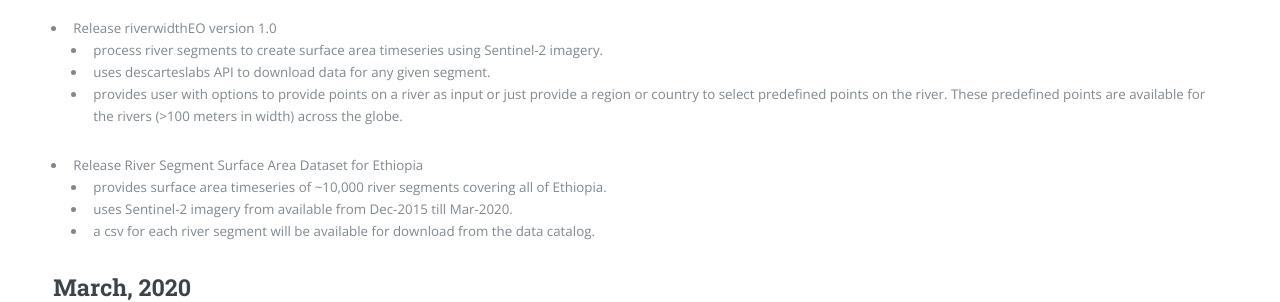
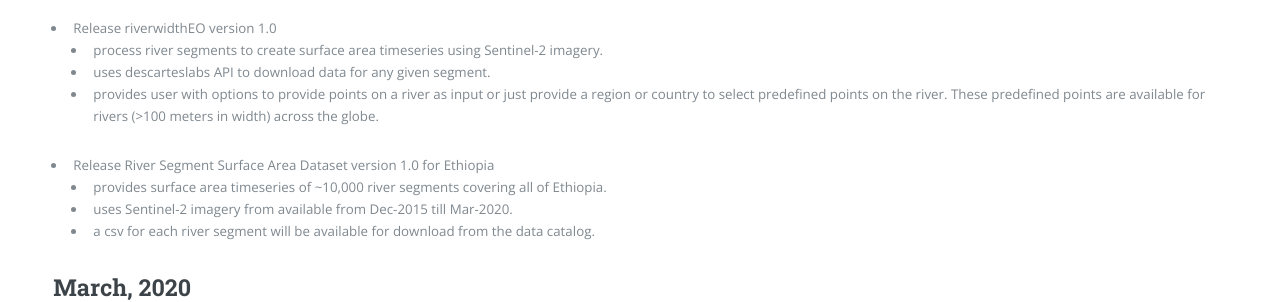
Before and after one commit to KnowledgeCaptureAndDiscovery/MINT, a Jekyll site: the page built from releases.md, in a window 1280 px wide and 900 px high, scrolled down 713 px. Shown: the part 175-477 px from the top of the window. Built offline with Jekyll 4.4.1, drawn with Linux system fonts in a browser that asks for light colours.

```diff
--- a/releases.md
+++ b/releases.md
@@ -27,9 +27,9 @@
 * Release riverwidthEO version 1.0
   * process river segments to create surface area timeseries using Sentinel-2 imagery.
   * uses descarteslabs API to download data for any given segment.
-  * provides user with options to provide points on a river as input or just provide a region or country to select predefined points on the river. These predefined points are available for the rivers (>100 meters in width) across the globe.
+  * provides user with options to provide points on a river as input or just provide a region or country to select predefined points on the river. These predefined points are available for rivers (>100 meters in width) across the globe.
 
-* Release River Segment Surface Area Dataset for Ethiopia
+* Release River Segment Surface Area Dataset version 1.0 for Ethiopia
   * provides surface area timeseries of ~10,000 river segments covering all of Ethiopia.
   * uses Sentinel-2 imagery from available from Dec-2015 till Mar-2020.
   * a csv for each river segment will be available for download from the data catalog.
```
